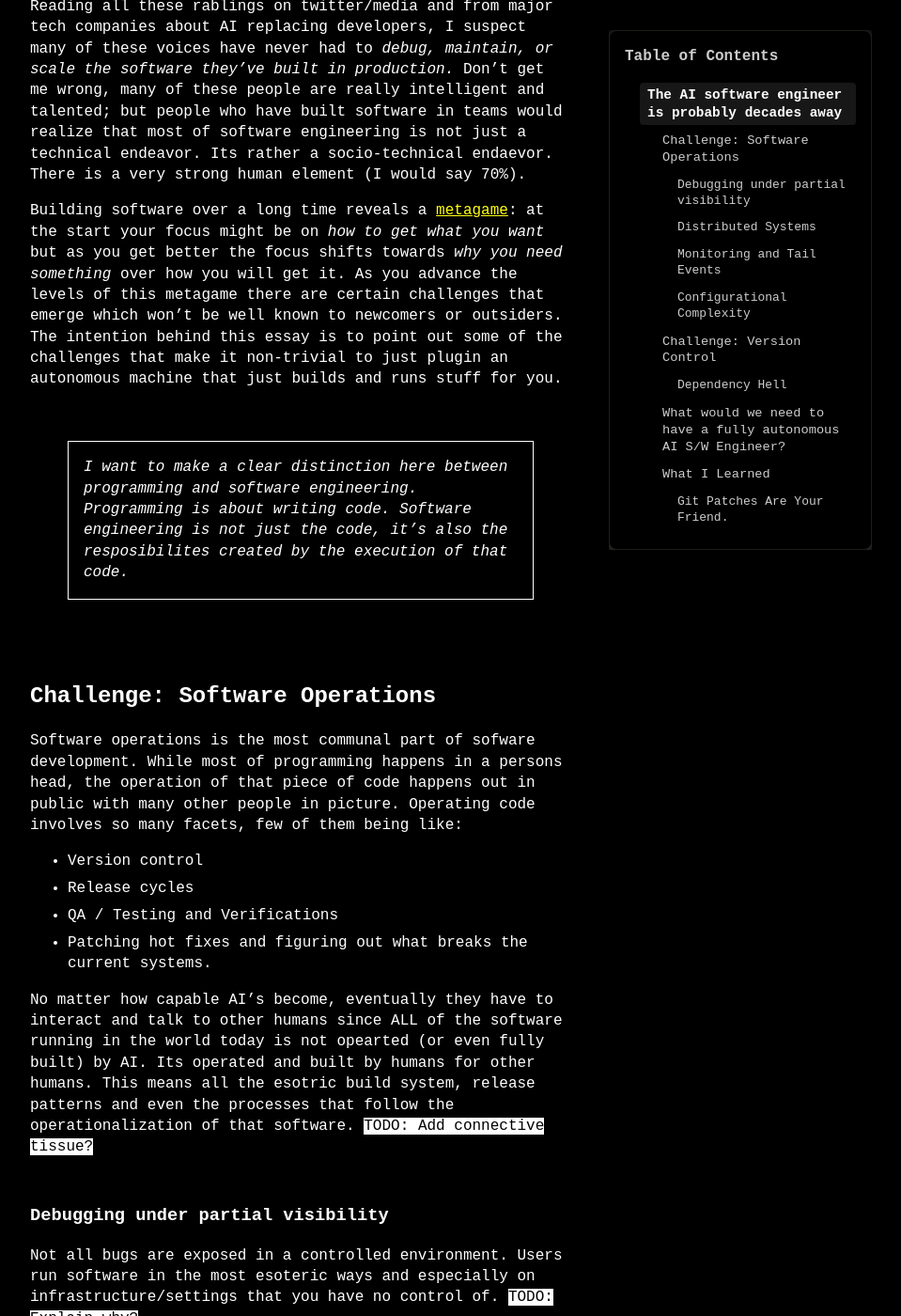
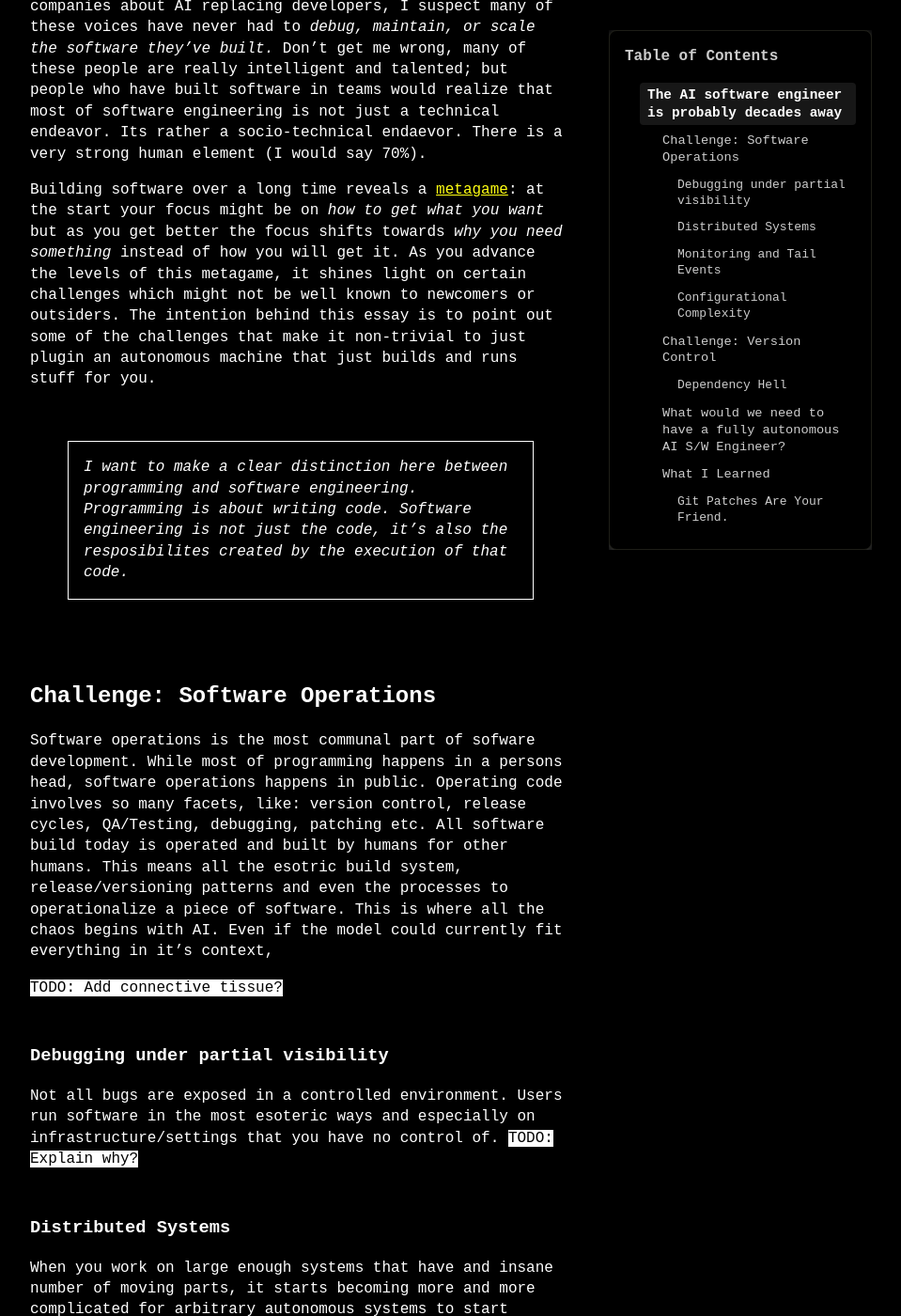
Before and after one commit to technoyoda/technoyoda.github.io, a Jekyll site: the page built from _posts/2025-08-06-ai-is-the-user.md, in a window 1280 px wide and 1400 px high, scrolled down 1279 px. Shown: the whole window at 94% size, without its empty margins (320-1279 px from the left). Built offline with Jekyll 4.4.1, drawn with Linux system fonts in a browser that asks for light colours; some of the changed text lies outside the part shown.

Commit message:
moar tweeks

```diff
--- a/_posts/2025-08-06-ai-is-the-user.md
+++ b/_posts/2025-08-06-ai-is-the-user.md
@@ -10,7 +10,7 @@
 
 <br>
 
-2025 seems to be the year of agents. Alteast thats what [money flows are pointing to](https://finance.yahoo.com/news/ai-agents-market-size-worth-144400570.html). A shit ton of AI startups are getting funded for **any idea that catches people's eyes**. (some dude got funded for a startup that helps people [cheat on everything](https://x.com/im_roy_lee/status/1936138361011585190)). [GPT 5 come out very recently](https://x.com/OpenAI/status/1953498900230250850) and there is so much conversation on the [interwebs](https://simonwillison.net/2025/Aug/7/gpt-5/) about how its [better](https://x.com/theo/status/1953507203979391011) / [worse](https://x.com/deedydas/status/1953701523978170817). The AI hype wave which started from late 2022 (since ChatGPT enamored all of us) has only grown in the last 3 years. Tech stocks seem to seriously love the promise of the AGI especially since it gives them a [good excuses for layoffs](https://fortune.com/2025/08/07/summer-of-ai-layoffs-july-140-percent-spike-challenger-gray-christmas/) and it also [reduces the need for as many software engineers](https://www.forbes.com/sites/jackkelly/2024/11/01/ai-code-and-the-future-of-software-engineers/). The media [is certainly drinking the coolaid](https://www.nytimes.com/2025/03/14/technology/why-im-feeling-the-agi.html) and the markets are certainly "Feeling the AGI".
+2025 seems to be the year of agents. Alteast thats what [money flows are pointing to](https://finance.yahoo.com/news/ai-agents-market-size-worth-144400570.html). A shit ton of AI startups are getting funded for **any idea that catches people's eyes**. (some dude got funded for a startup that helps people [cheat on everything](https://x.com/im_roy_lee/status/1936138361011585190)). [GPT 5 come out very recently](https://x.com/OpenAI/status/1953498900230250850) and there is so much conversation on the [interwebs](https://simonwillison.net/2025/Aug/7/gpt-5/) about how its [better](https://x.com/theo/status/1953507203979391011) / [worse](https://x.com/deedydas/status/1953701523978170817). The AI hype wave which started from late 2022 (since ChatGPT enamored all of us) has only grown in the last 3 years. Tech stocks seem to seriously love the promise of the AGI especially since it gives them a [good excuse for layoffs](https://fortune.com/2025/08/07/summer-of-ai-layoffs-july-140-percent-spike-challenger-gray-christmas/) and it also [reduces the need for as many software engineers](https://www.forbes.com/sites/jackkelly/2024/11/01/ai-code-and-the-future-of-software-engineers/). The media [is certainly drinking the coolaid](https://www.nytimes.com/2025/03/14/technology/why-im-feeling-the-agi.html) and the markets are certainly "Feeling the AGI".
 
 <br>
 
@@ -19,9 +19,9 @@
 
 <br>
 
-Reading all these rablings on twitter/media and from major tech companies about AI replacing developers, I suspect many of these voices have never had to _debug, maintain, or scale the software they've built in production._ Don't get me wrong, many of these people are really intelligent and talented; but people who have built software in teams would realize that most of software engineering is not just a technical endeavor. Its rather a socio-technical endaevor. There is a very strong human element (I would say 70%).
+Reading all these rablings from the media and major tech companies about AI replacing developers, I suspect many of these voices have never had to _debug, maintain, or scale the software they've built._ Don't get me wrong, many of these people are really intelligent and talented; but people who have built software in teams would realize that most of software engineering is not just a technical endeavor. Its rather a socio-technical endaevor. There is a very strong human element (I would say 70%).
 
-Building software over a long time reveals a [metagame](https://www.thediff.co/archive/the-factorio-mindset/): at the start your focus might be on _how to get what you want_ but as you get better the focus shifts towards _why you need something_ over how you will get it. As you advance the levels of this metagame there are certain challenges that emerge which won't be well known to newcomers or outsiders. The intention behind this essay is to point out some of the challenges that make it non-trivial to just plugin an autonomous machine that just builds and runs stuff for you.
+Building software over a long time reveals a [metagame](https://www.thediff.co/archive/the-factorio-mindset/): at the start your focus might be on _how to get what you want_ but as you get better the focus shifts towards _why you need something_ instead of how you will get it. As you advance the levels of this metagame, it shines light on certain challenges which might not be well known to newcomers or outsiders. The intention behind this essay is to point out some of the challenges that make it non-trivial to just plugin an autonomous machine that just builds and runs stuff for you.
 
 <br>
 
@@ -35,14 +35,9 @@
 
 ## Challenge: Software Operations
 
-Software operations is the most communal part of sofware development. While most of programming happens in a persons head, the operation of that piece of code happens out in public with many other people in picture. Operating code involves so many facets, few of them being like:
+Software operations is the most communal part of sofware development. While most of programming happens in a persons head, software operations happens in public. Operating code involves so many facets, like: version control, release cycles, QA/Testing, debugging, patching etc. All software build today is operated and built by humans for other humans. This means all the esotric build system, release/versioning patterns and even the processes to operationalize a piece of software. This is where all the chaos begins with AI. Even if the model could currently fit everything in it's context,
 
-- Version control
-- Release cycles
-- QA / Testing and Verifications
-- Patching hot fixes and figuring out what breaks the current systems.
 
-No matter how capable AI's become, eventually they have to interact and talk to other humans since ALL of the software running in the world today is not opearted (or even fully built) by AI. Its operated and built by humans for other humans. This means all the esotric build system, release patterns and even the processes that follow the operationalization of that software.
 `TODO: Add connective tissue? `
 
 
@@ -59,16 +54,12 @@
 ### Monitoring and Tail Events
 
 What happens when your monitoring solution goes down? Even if AI's figured out things for me the "who's watching the watcher problem" just never ceases to go away. `TODO: Explain why?`
-<!--
-<br>
-> There is a world where I see that we have **AI programmers** but I yet dont see a world in the next decade where we have **AI Software Engineer**. Core distinction between an AI programmer and Software engineer is that the programmer is that just **writes and tests some code** but the software engineer operates the code they write. They make "mangement" decisions about shipping, identifying what to build and talking to people to understand why something needs to be built.
-<br> -->
 
 ### Configurational Complexity
 
 There is a very important distinction between configurations and settings.
 
-> In software, settings generally refer to individual options that can be adjusted to modify an application's behavior, while configurations are collections of settings that define the overall setup and structure of a system or application. Settings are usually user-facing and changeable, while configurations can be more fundamental and might involve system-level setups. Settings are adjusted at runtime. Configurations are done during setup and vastly alter the behavior of the software at runtime.
+> In software, "settings" generally refer to individual options that can be adjusted to modify an application's behavior, while configurations are collections of settings that define the overall setup and structure of a system or application. Settings are usually user-facing and changeable, while configurations can be more fundamental and might involve system-level setups. Settings are adjusted at runtime. Configurations are done during setup and vastly alter the behavior of the software at runtime.
 
 As a system becomes more and more configurable, it inherantly starts off a [configuration complexity clock](https://mikehadlow.blogspot.com/2012/05/configuration-complexity-clock.html). Having tons of configurations come at a tradeoff with cognitive load. Your can make something infinitely parameterizable but that just means the operator needs to fully aware impact of each parameter. The larger the configrations grow, the more likely it is to end up in a combinatorial explosion where each combination cannot be fully tested because of various reasons like:
 
@@ -97,7 +88,7 @@
 
 ## What would we need to have a fully autonomous AI S/W Engineer?
 
-I fundamentally believe that if there will ever be an "AGI", then it would mean that it literally writes all it's own source code. It would manage it's own versioning and it would also own it's own operations. It would be a self sustaining system that needs the humans for enacting some decisions in the world but it would wholy and solely manage it's own upgrade/maintenance and even it's own source code. Currently we live in a world where don't have anything that runs fully autonomously. Something that talks to you and is fully in control of it's own systems and the systems it's running.
+I fundamentally believe that if there will ever be an "AGI", then it would mean that it literally writes/manages/operates all it's own source code. It would be a self sustaining system that needs the humans for enacting some decisions in the world but it would wholy and solely manage it's own upgrade/maintenance and even it's own source code.
 
 <br>
 
@@ -106,7 +97,7 @@
 
 <br>
 
-
+Currently we there is no such system that runs and evolves fully autonomously. Something that talks to you and is fully in control of it's own systems and the new systems it builds. This kind a system in current world constraints feels like a pipe dream but a world where [AI augmenting a human (like an Iron man suit)](https://www.youtube.com/watch?v=LCEmiRjPEtQ) feels way more achievable in the shorter term (next decade)
 
 ## What I Learned
 
```
